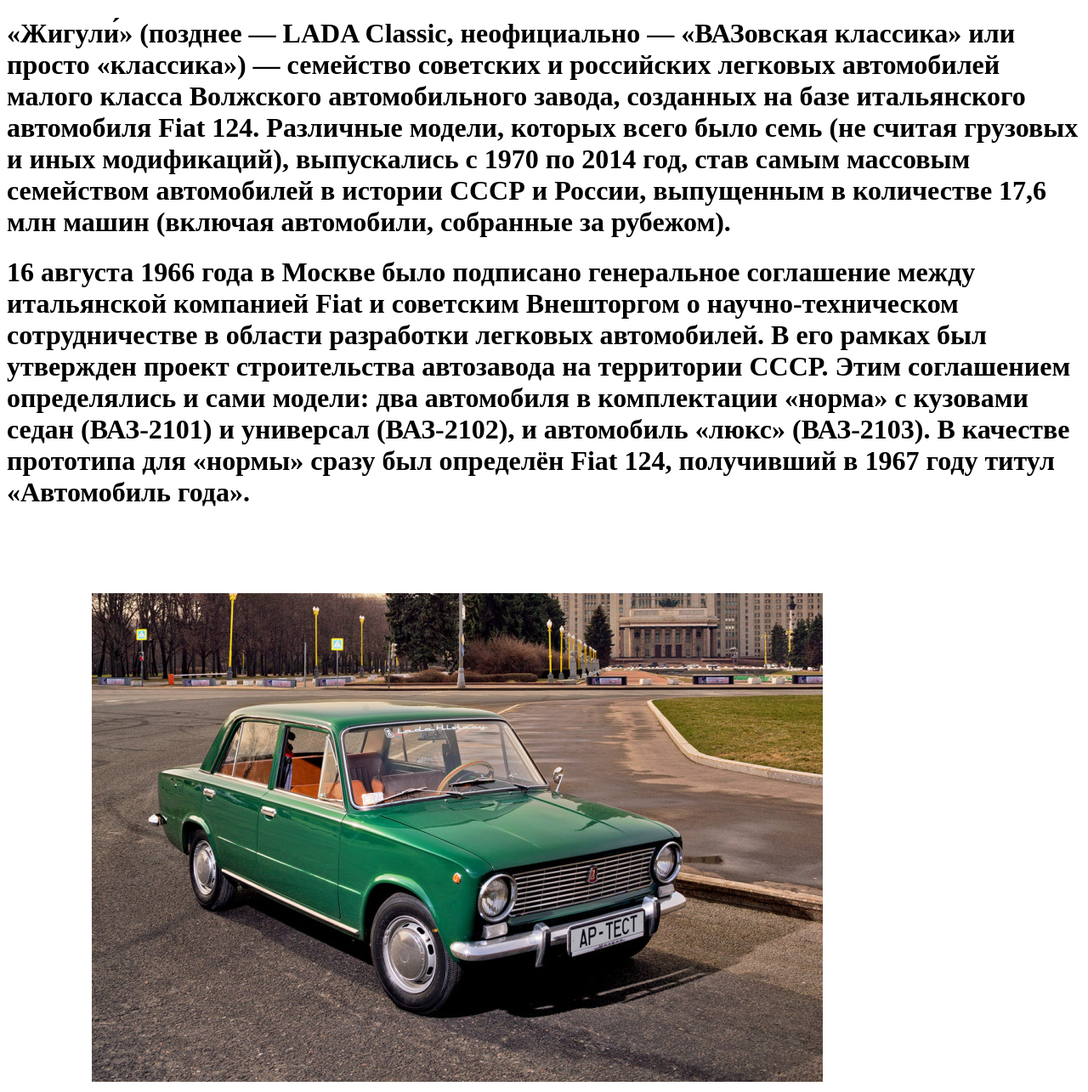
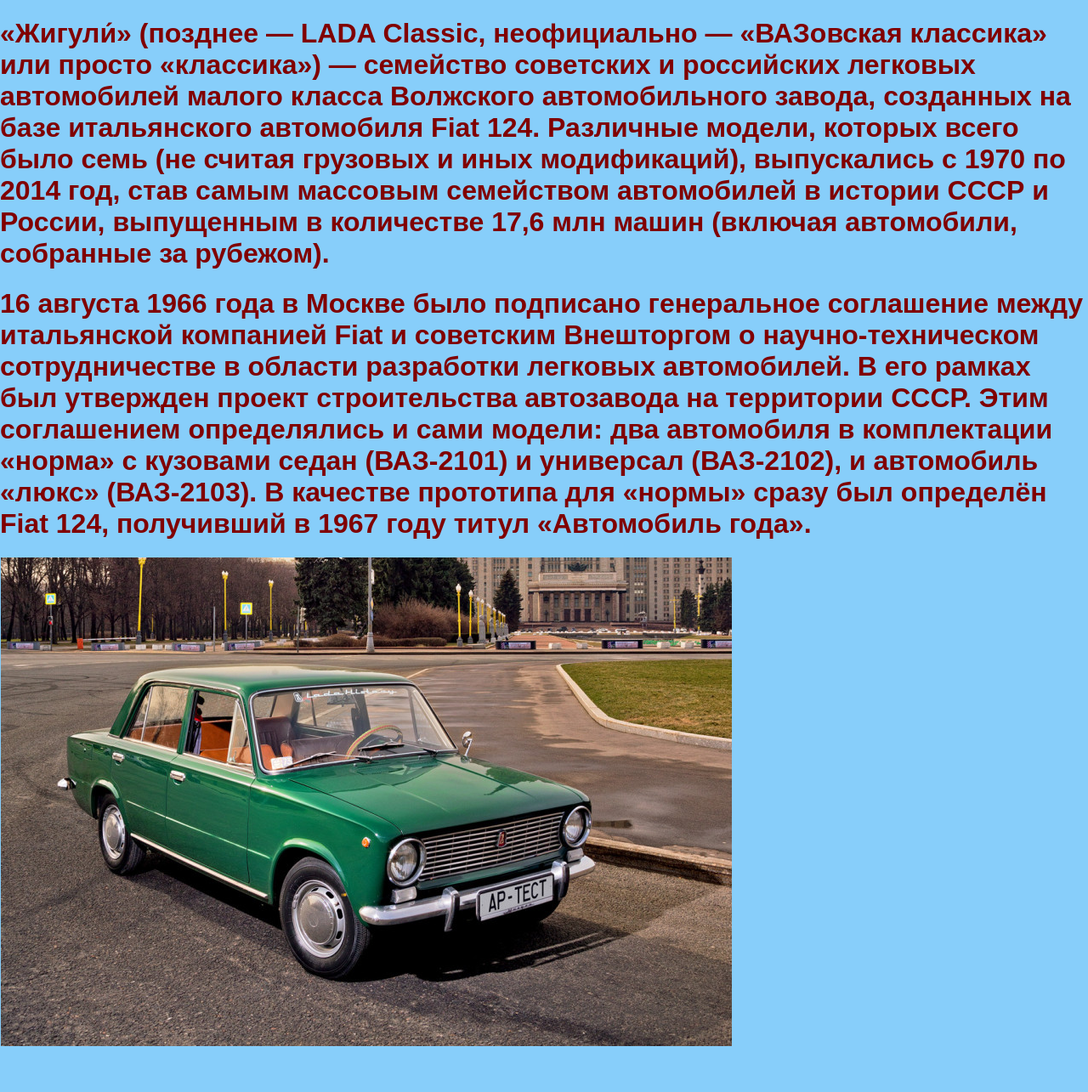
Before and after one commit to AndernTyn/lab2, a Flask app: page /lab1/car in a window 1280 px wide. Shown: the whole page at 85% size. After the commit the page ends 1231 px from the top, so only its background shows below. Run offline with Flask 3, Linux system fonts and the light colour scheme.

Commit message:
изменение стилей и ошибок

```diff
--- a/app.py
+++ b/app.py
@@ -19,6 +19,8 @@ def lab1():
         <title>Туняк Андрей Николаевич, Лабораторная 1</title>
         <link rel="stylesheet" href="''' + url_for('static', filename='lab1.css') + '''">
     </head>
+
+
     <body>
         <header>
             Лабораторная работа 1
@@ -47,6 +49,8 @@ def lab1():
             &copy; Туняк Андрей, ФБИ-13, 3 курс, 2023
         </footer>
     </body>
+
+
 </html>
 '''
 
@@ -115,8 +119,11 @@ def python():
         <title>Туняк Андрей Николаевич</title>
         <link rel="stylesheet" href="''' + url_for('static', filename='lab1.css') + '''">
     </head>
+
+    <main>
+
     <body>
-        <h1>
+        <div>
            Python в русском языке встречаются названия пито́н или па́йтон) — высокоуровневый язык программирования общего
            назначения с динамической строгой типизацией и автоматическим управлением памятью, ориентированный на повышение
            производительности разработчика, читаемости кода и его качества, а также на обеспечение переносимости написанных на нём программ.
@@ -125,8 +132,8 @@ def python():
            необходимость обращаться к документации. Сам же язык известен как интерпретируемый и используется в том числе для написания скриптов.
            Недостатками языка являются зачастую более низкая скорость работы и более высокое потребление памяти написанных на нём программ по
            сравнению с аналогичным кодом, написанным на компилируемых языках, таких как C или C++.
-        </h1>
-        <h1>
+        </div>
+        <div>
            Python является мультипарадигменным языком программирования, поддерживающим императивное, процедурное, структурное,
            объектно-ориентированное программирование, метапрограммирование и функциональное программирование. Задачи обобщённого
            программирования решаются за счёт динамической типизации. Аспектно-ориентированное программирование частично
@@ -135,8 +142,8 @@ def python():
            Основные архитектурные черты — динамическая типизация, автоматическое управление памятью, полная интроспекция, механизм
            обработки исключений, поддержка многопоточных вычислений с глобальной блокировкой интерпретатора (GIL), высокоуровневые
            структуры данных. Поддерживается разбиение программ на модули, которые, в свою очередь, могут объединяться в пакеты.
-        </h1>
-        <h1>
+        </div>
+        <div>
            Эталонной реализацией Python является интерпретатор CPython, который поддерживает большинство активно используемых платформ
            и являющийся стандартом де-факто языка. Он распространяется под свободной лицензией Python Software Foundation License,
            позволяющей использовать его без ограничений в любых приложениях, включая проприетарные. CPython компилирует исходные
@@ -147,9 +154,11 @@ def python():
            На текущий момент активно развивается версия языка Python 3. Разработка языка ведётся через предложения по расширению языка PEP
            (англ. Python Enhancement Proposal), в которых описываются нововведения, делаются корректировки согласно обратной связи от сообщества
            и документируются итоговые решения.
-        </h1>
-        <div class='photo'><img src="''' + url_for('static', filename='python.png') + '''">
+        </div>
+        <div><img src="''' + url_for('static', filename='python.png') + '''">
     </body>
+
+    <main>
 </html>
 '''
 
--- a/static/lab1.css
+++ b/static/lab1.css
@@ -1,6 +1,6 @@
 .photo {
-    margin-top: 100px;
-    margin-left: 100px;
+    margin-top: 1px;
+    margin-left: 1px;
 }
 
 header {
@@ -22,3 +22,16 @@ footer {
     bottom: 0;
     width: 100%;
 }
+
+body {
+    background-color: lightskyblue;
+    color: maroon;
+    font-family: Arial, Helvetica, sans-serif;
+    margin: 0px;
+}
+
+main {
+    margin-top: 10px;
+    margin-left: 10px;
+    margin-bottom: 25px;
+}
```
Also changed, not shown: static/python.png.
